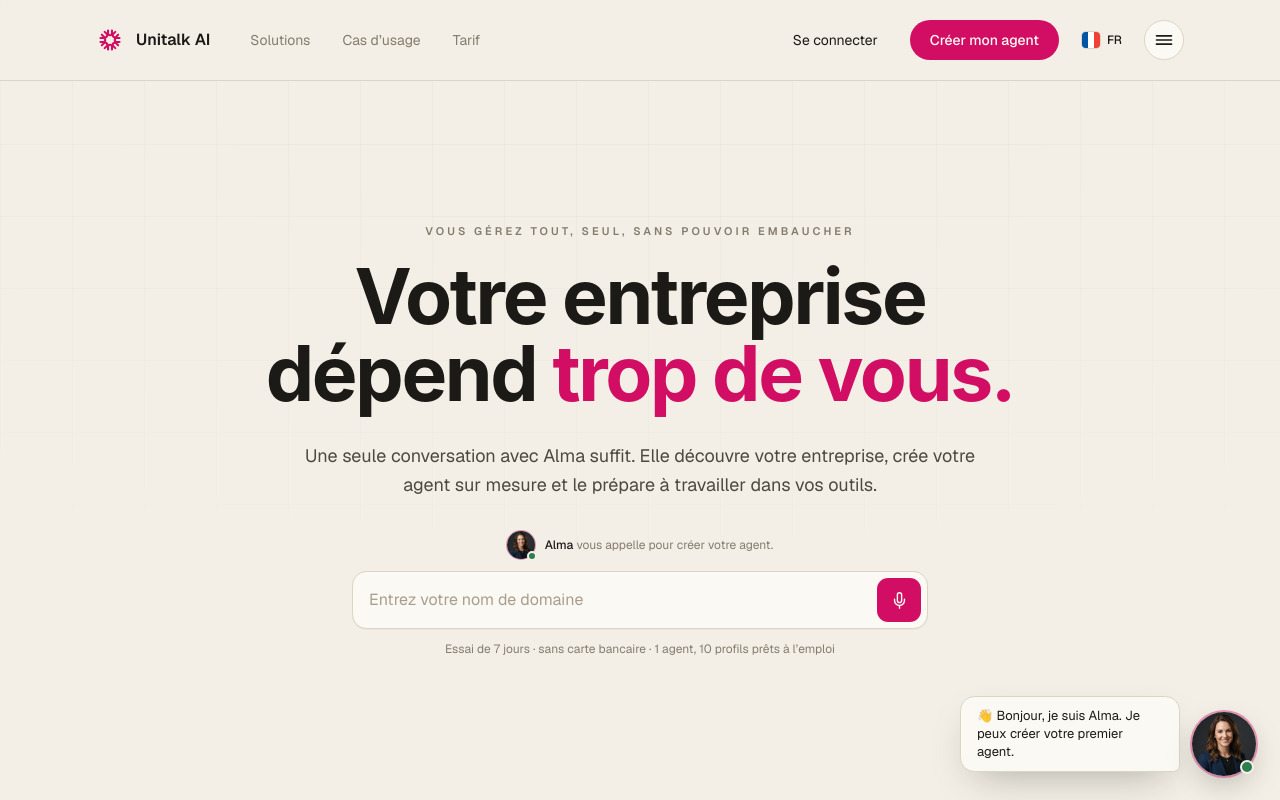
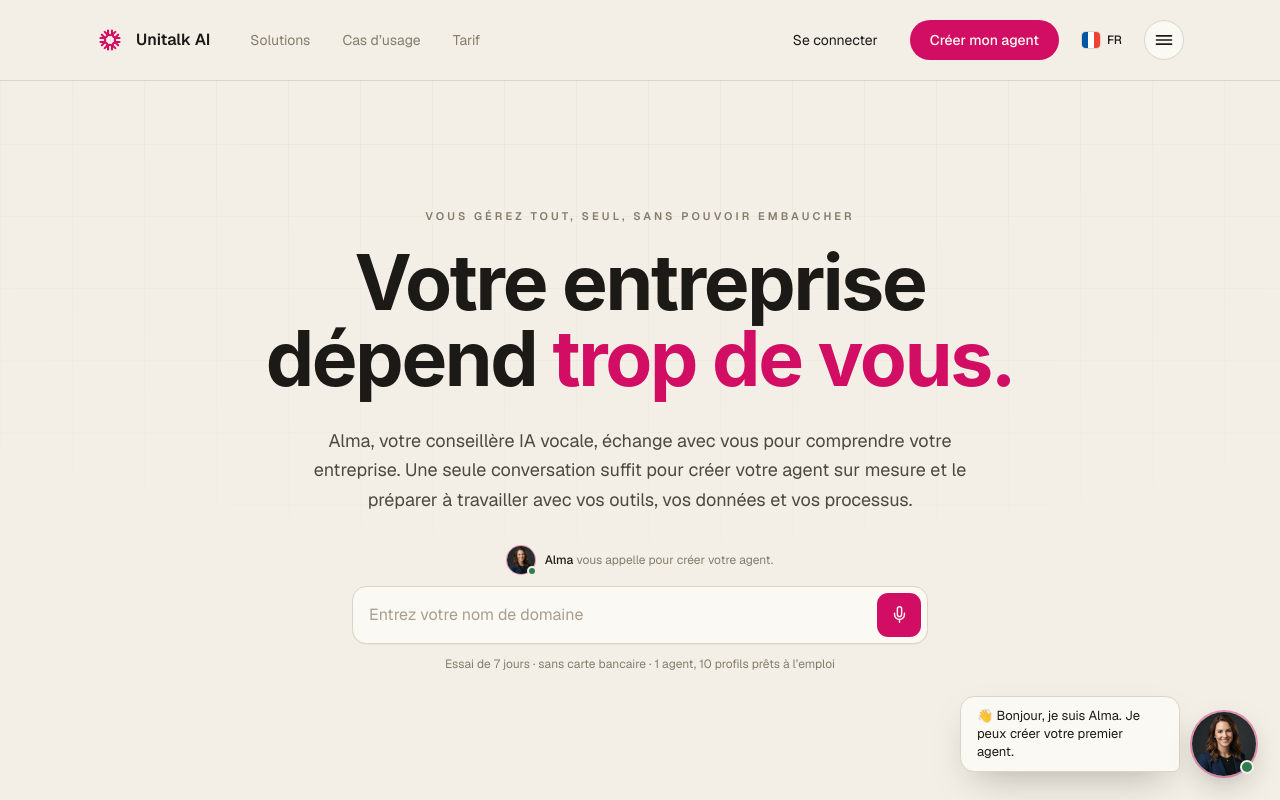
Before and after one commit to cyberienai/unitalk-ai-new-site, a Next.js app: page / in a window 1280 px wide. Shown: the top 800 px of the page. Built offline with nearby package versions, Linux system fonts and the light colour scheme.

Commit message:
feat: update hero editorial subline for clarity and detail\n\nUpdated subline to explain Alma's role and process in more detail

```diff
--- a/components/hero-editorial.tsx
+++ b/components/hero-editorial.tsx
@@ -11,7 +11,7 @@ const T = {
     headline2: 'dépend ',
     headline3: 'trop de vous.',
     subline:
-      'Une seule conversation avec Alma suffit. Elle découvre votre entreprise, crée votre agent sur mesure et le prépare à travailler dans vos outils.',
+      'Alma, votre conseillère IA vocale, échange avec vous pour comprendre votre entreprise. Une seule conversation suffit pour créer votre agent sur mesure et le préparer à travailler avec vos outils, vos données et vos processus.',
     almaCaption: 'vous appelle pour créer votre agent.',
     listening: 'À l’écoute…',
     stop: 'Stop',
@@ -29,7 +29,7 @@ const T = {
     headline2: 'depends ',
     headline3: 'too much on you.',
     subline:
-      'Just one conversation with Alma is enough. She discovers your company, creates your custom agent and gets it ready to work inside your tools.',
+      'Alma, your AI voice advisor, talks with you to understand your business. One conversation is all it takes to create your custom agent and get it ready to work with your tools, your data and your processes.',
     almaCaption: 'calls you to create your agent.',
     listening: 'Listening…',
     stop: 'Stop',
```
